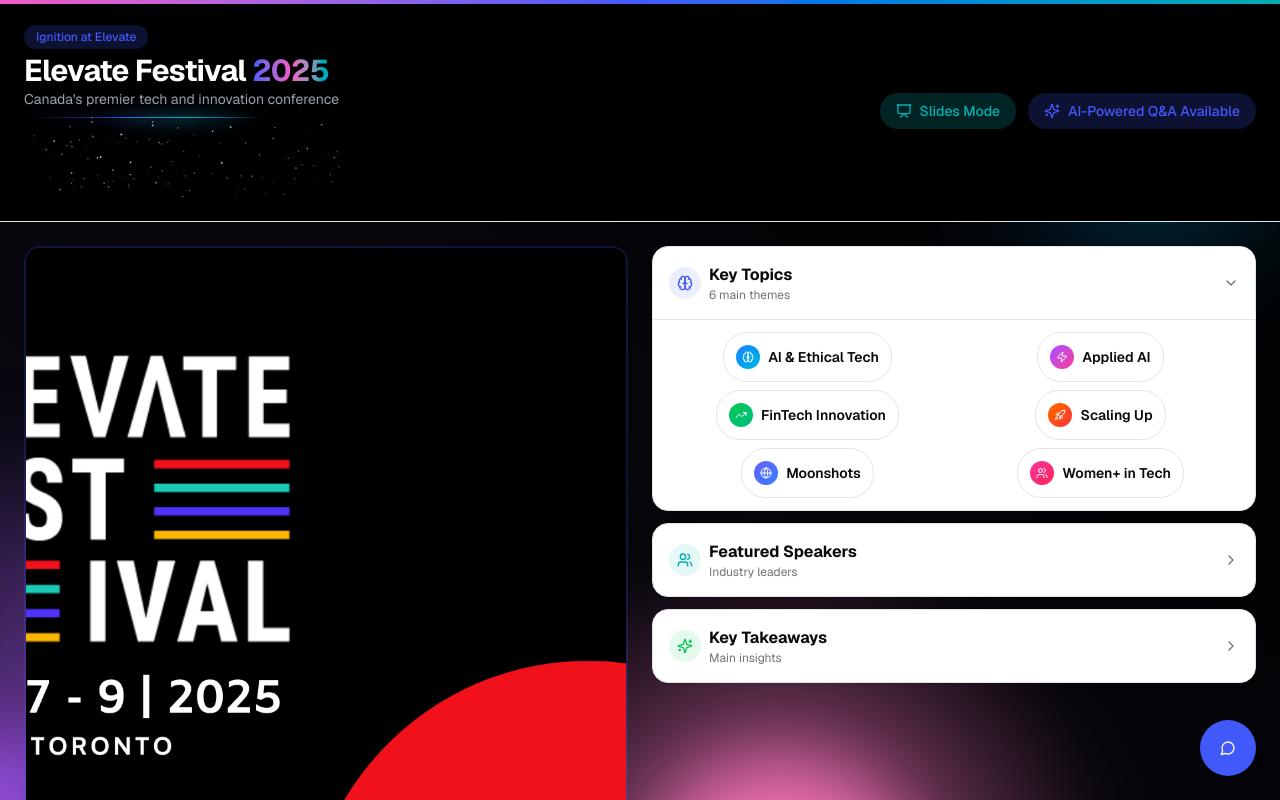
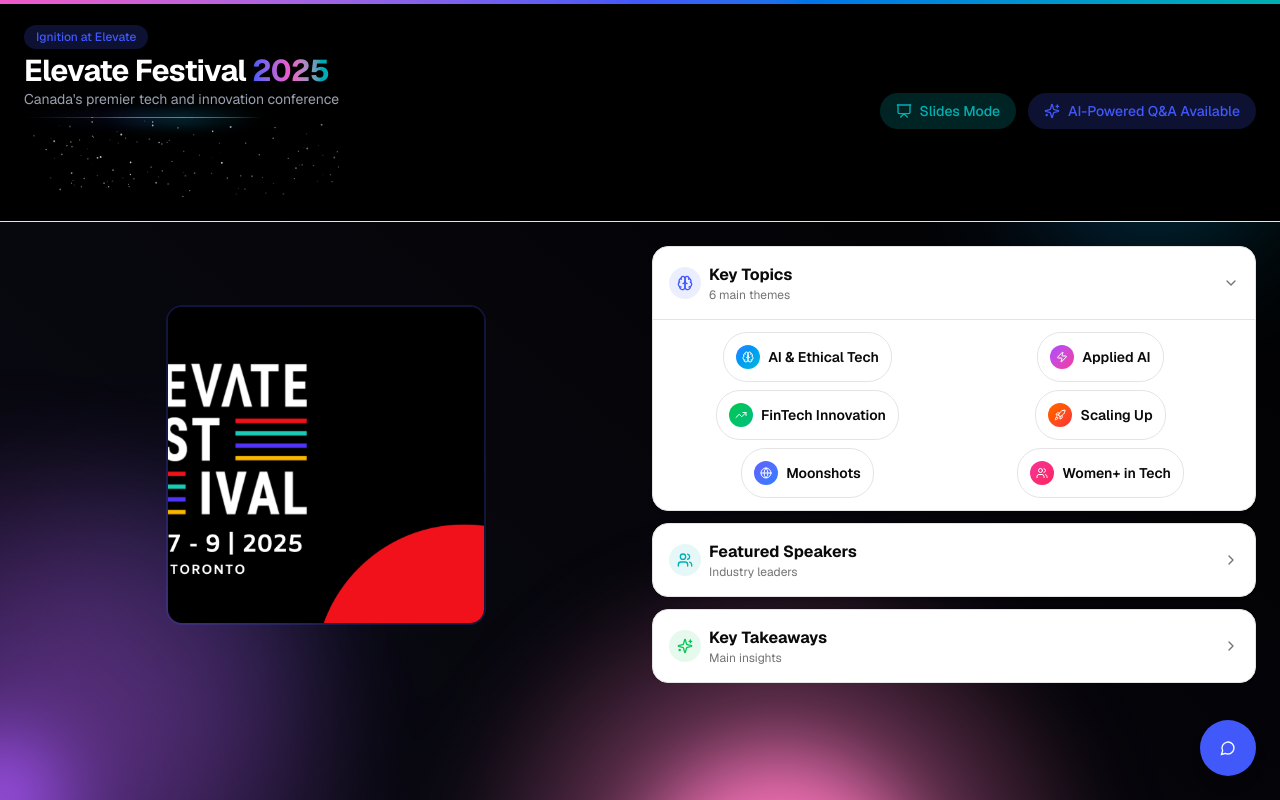
Before and after one commit to bertomill/elevate-ai, a Next.js app: page / in a window 1280 px wide. Built offline with nearby package versions, Linux system fonts and the light colour scheme.

Commit message:
Reduce banner image size on left column
- Added max-w-xs constraint to image container
- Image now fits better without taking full width
- Better visual balance between left image and right cards

```diff
--- a/components/compact-dashboard.tsx
+++ b/components/compact-dashboard.tsx
@@ -193,7 +193,7 @@ export function CompactDashboard() {
           <div className="grid gap-6 lg:grid-cols-2">
             {/* Left Column - Featured Event Image */}
             <div className="flex items-center justify-center">
-              <div className="relative aspect-square w-full overflow-hidden rounded-2xl border-2 border-primary/20">
+              <div className="relative aspect-square w-full max-w-xs overflow-hidden rounded-2xl border-2 border-primary/20">
                 <Image
                   src="/images/banner.png"
                   alt="Elevate Festival 2025 Banner"
```
